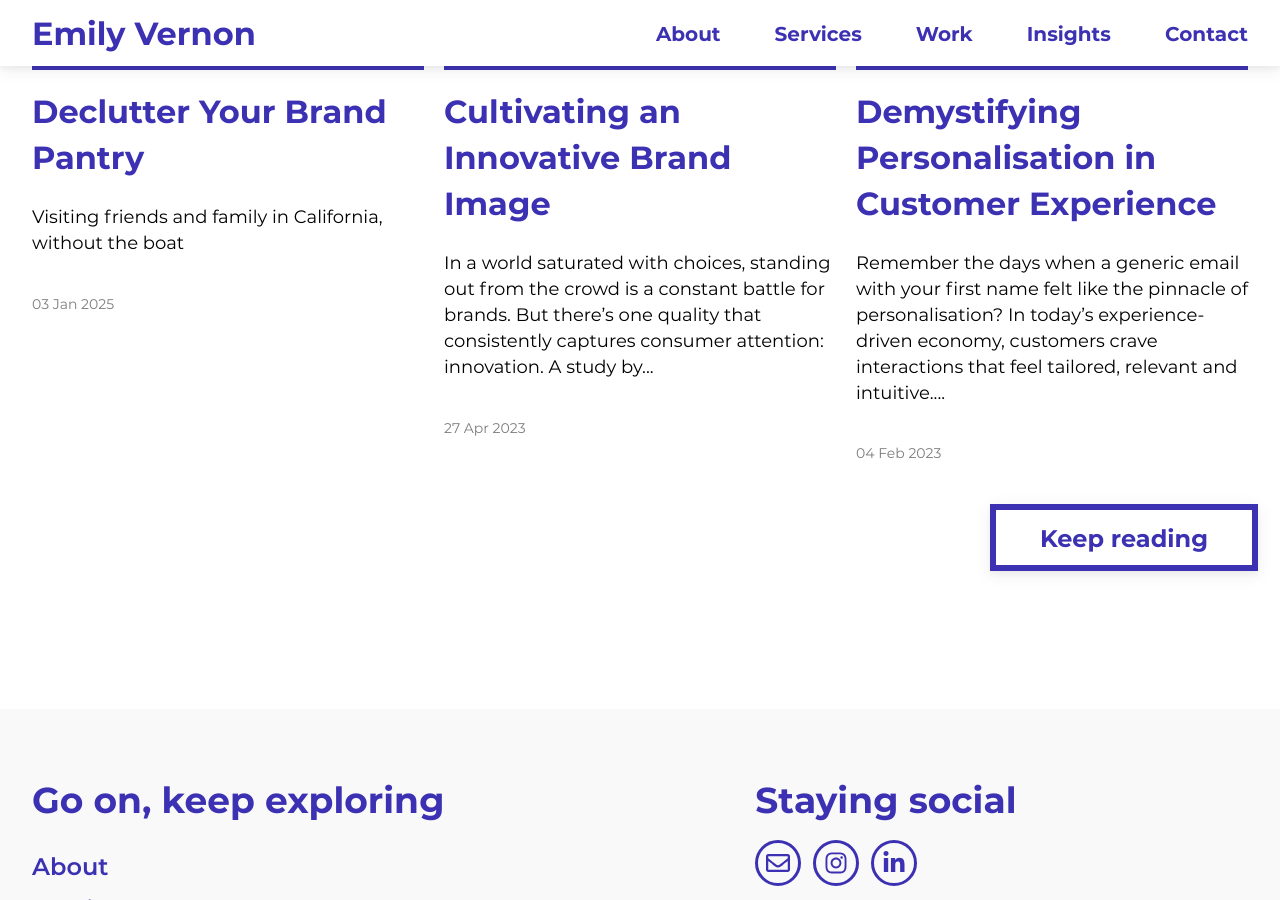
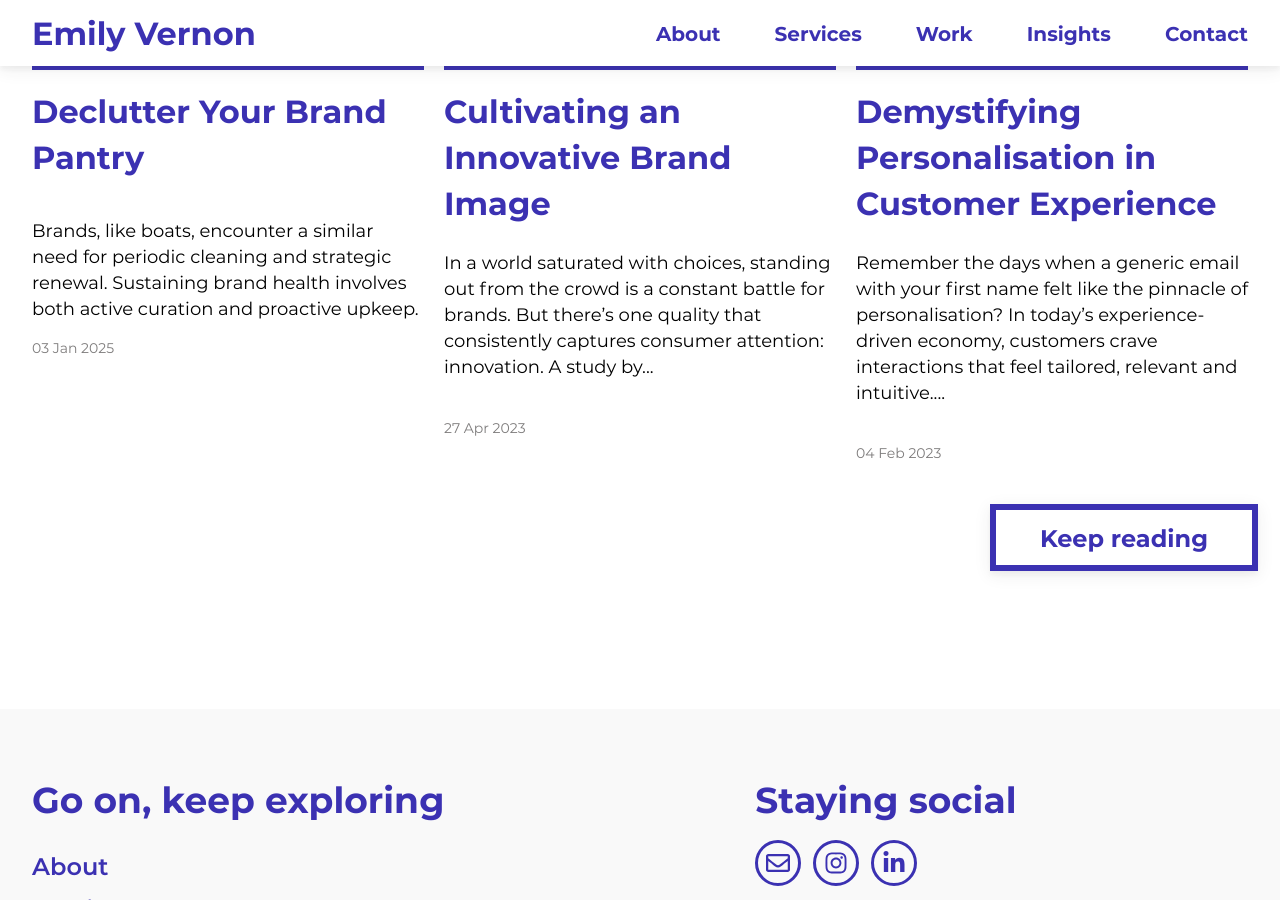
Before and after one commit to emilygv/emilyvernon.com, a Jekyll site: the page built from index.md, in a window 1280 px wide and 900 px high, scrolled down 4850 px. Built offline with Jekyll 4.4.1, drawn with Linux system fonts in a browser that asks for light colours.

Commit message:
Update 2025-01-03-declutter-your-brand-pantry.md

```diff
--- a/_posts/2025-01-03-declutter-your-brand-pantry.md
+++ b/_posts/2025-01-03-declutter-your-brand-pantry.md
@@ -1,6 +1,7 @@
 ---
 category: Newsletter
 # image: "/assets/newsletter/2025-01-03/map.png"
+description: Brands, like boats, encounter a similar need for periodic cleaning and strategic renewal. Sustaining brand health involves both active curation and proactive upkeep.
 further_reading:
     - For Anyone (and I mean anyone) Who Wants to Try a Hackathon
     - Better Writer Equals Better Designer
```
